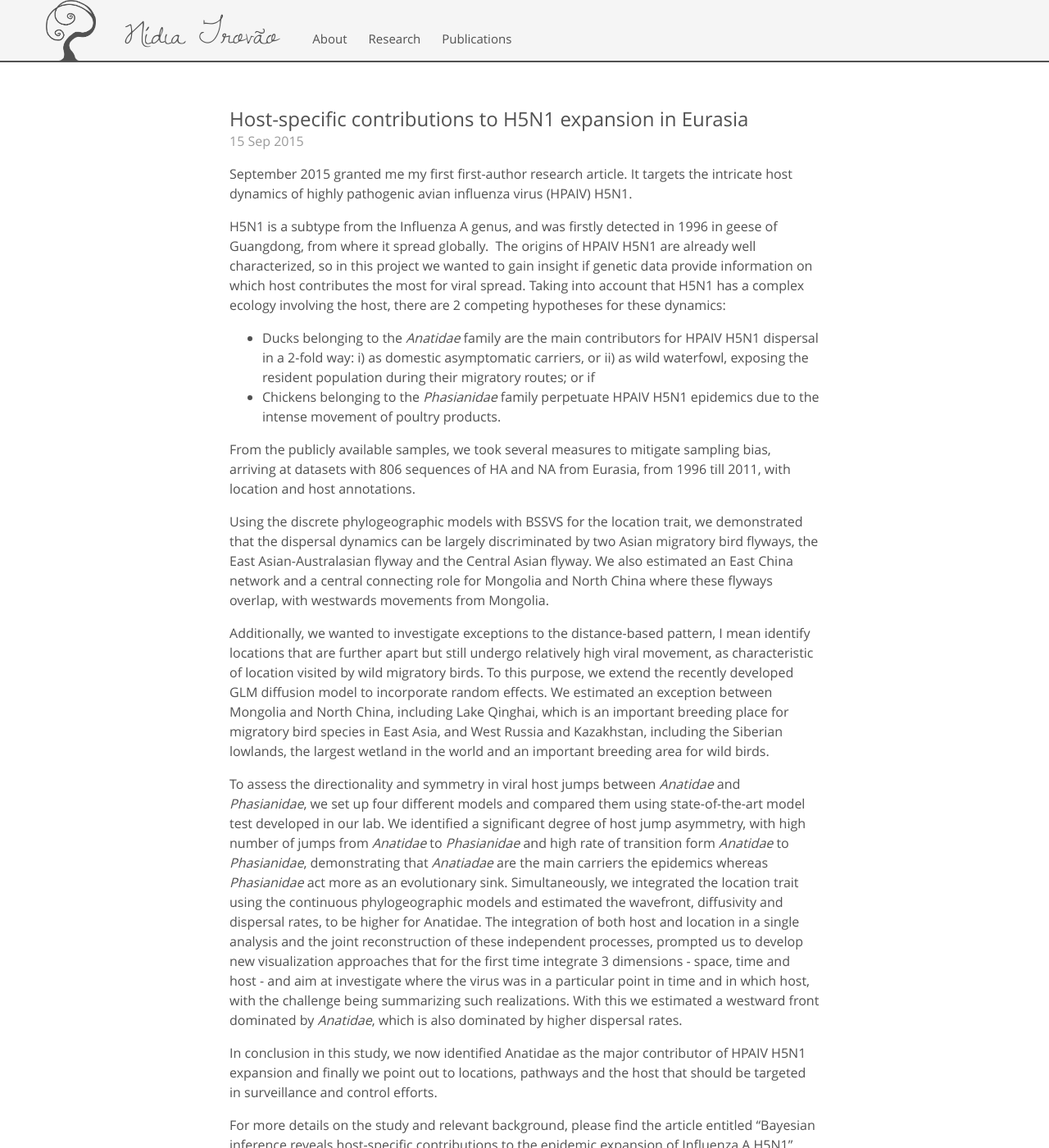
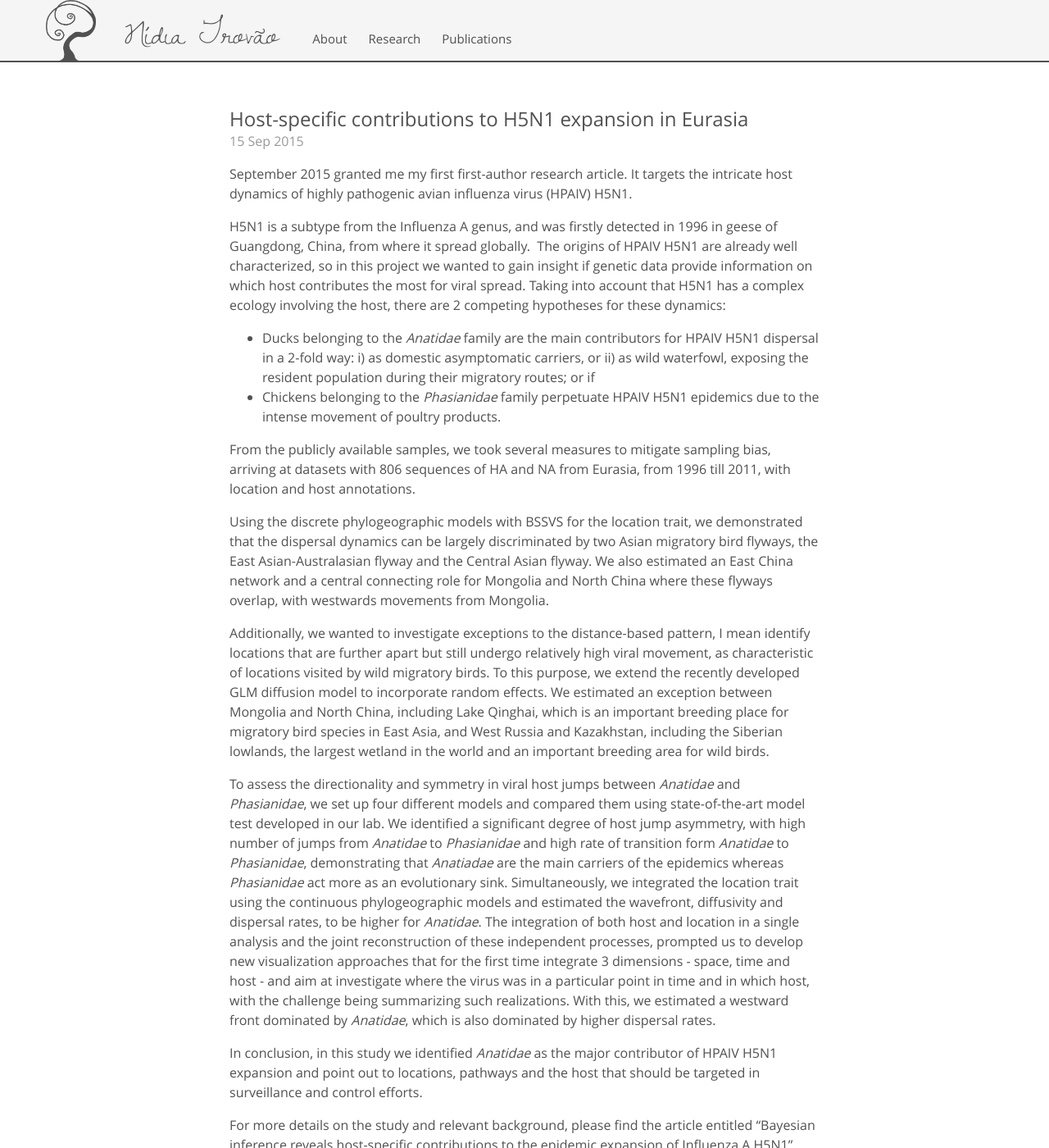
Before and after one commit to nidiatrovao/nidiatrovao.github.io, a Jekyll site: the page built from _posts/2015-09-15-host-contribution-H5N1-dynamics.md, in a window 1280 px wide and 1400 px high. Shown: the whole window at 82% size. Built offline with Jekyll 4.4.1, drawn with Linux system fonts in a browser that asks for light colours; some of the changed text lies outside the part shown.

Commit message:
11th post edit

```diff
--- a/_posts/2015-09-15-host-contribution-H5N1-dynamics.md
+++ b/_posts/2015-09-15-host-contribution-H5N1-dynamics.md
@@ -5,7 +5,7 @@
 
 September 2015 granted me my first first-author research article. It targets the intricate host dynamics of highly pathogenic avian influenza virus  (HPAIV) H5N1.
 
-H5N1 is a subtype from the Influenza A genus, and was firstly detected in 1996 in geese of Guangdong, from where it spread globally.
+H5N1 is a subtype from the Influenza A genus, and was firstly detected in 1996 in geese of Guangdong, China, from where it spread globally.
 The origins of HPAIV H5N1 are already well characterized, so in this project we wanted to gain insight if genetic data provide information on which host contributes the most for viral spread. Taking into account that H5N1 has a complex ecology involving the host, there are 2 competing hypotheses for these dynamics:  <br/>
 - Ducks belonging to the <i>Anatidae</i> family are the main contributors for HPAIV H5N1 dispersal in a 2-fold way: i) as domestic asymptomatic carriers, or ii) as wild waterfowl, exposing the resident population during their migratory routes; or if <br/>
 - Chickens belonging to the <i>Phasianidae</i> family perpetuate HPAIV H5N1 epidemics due to the intense movement of poultry products.
@@ -14,14 +14,14 @@
 
 Using the discrete phylogeographic models with BSSVS for the location trait, we demonstrated that the dispersal dynamics can be largely discriminated by two Asian migratory bird flyways, the East Asian-Australasian flyway and the Central Asian flyway. We also estimated an East China network and a central connecting role for Mongolia and North China where these flyways overlap, with westwards movements from Mongolia.
 
-Additionally, we wanted to investigate exceptions to the distance-based pattern, I mean identify locations that are further apart but still undergo relatively high viral movement, as characteristic of location visited by wild migratory birds. To this purpose, we extend the recently developed GLM diffusion model to incorporate random effects.
+Additionally, we wanted to investigate exceptions to the distance-based pattern, I mean identify locations that are further apart but still undergo relatively high viral movement, as characteristic of locations visited by wild migratory birds. To this purpose, we extend the recently developed GLM diffusion model to incorporate random effects.
 We estimated an exception between Mongolia and North China, including Lake Qinghai, which is an important breeding place for migratory bird species in East Asia, and West Russia and Kazakhstan, including the Siberian lowlands, the largest wetland in the world and an important breeding area for wild birds.
 
-To assess the directionality and symmetry in viral host jumps between <i>Anatidae</i> and <i>Phasianidae</i>, we set up four different models and compared them using state-of-the-art model test developed in our lab. We identified a significant degree of host jump asymmetry, with high number of jumps from <i>Anatidae</i> to <i>Phasianidae</i> and high rate of transition form <i>Anatidae</i> to <i>Phasianidae</i>, demonstrating that <i>Anatiadae</i> are the main carriers the epidemics whereas <i>Phasianidae</i> act more as an evolutionary sink.
-Simultaneously, we integrated the location trait using the continuous phylogeographic models and estimated the wavefront, diffusivity and dispersal rates, to be higher for Anatidae.
-The integration of both host and location in a single analysis and the joint reconstruction of these independent processes, prompted us to develop new visualization approaches that for the first time integrate 3 dimensions - space, time and host - and aim at investigate where the virus was in a particular point in time and in which host, with the challenge being summarizing such realizations. With this we estimated a westward front dominated by <i>Anatidae</i>, which is also dominated by higher dispersal rates.
+To assess the directionality and symmetry in viral host jumps between <i>Anatidae</i> and <i>Phasianidae</i>, we set up four different models and compared them using state-of-the-art model test developed in our lab. We identified a significant degree of host jump asymmetry, with high number of jumps from <i>Anatidae</i> to <i>Phasianidae</i> and high rate of transition form <i>Anatidae</i> to <i>Phasianidae</i>, demonstrating that <i>Anatiadae</i> are the main carriers of the epidemics whereas <i>Phasianidae</i> act more as an evolutionary sink.
+Simultaneously, we integrated the location trait using the continuous phylogeographic models and estimated the wavefront, diffusivity and dispersal rates, to be higher for <i>Anatidae</i>.
+The integration of both host and location in a single analysis and the joint reconstruction of these independent processes, prompted us to develop new visualization approaches that for the first time integrate 3 dimensions - space, time and host - and aim at investigate where the virus was in a particular point in time and in which host, with the challenge being summarizing such realizations. With this, we estimated a westward front dominated by <i>Anatidae</i>, which is also dominated by higher dispersal rates.
 
-In conclusion in this study, we now identified Anatidae as the major contributor of HPAIV H5N1 expansion and finally we point out to locations, pathways and the host that should be targeted in surveillance and control efforts.
+In conclusion, in this study we identified <i>Anatidae</i> as the major contributor of HPAIV H5N1 expansion and point out to locations, pathways and the host that should be targeted in surveillance and control efforts.
 
 For more details on the study and relevant background, please find the article entitled "Bayesian inference reveals host-specific contributions to the epidemic expansion of Influenza A H5N1" published [here](http://mbe.oxfordjournals.org/content/early/2015/09/03/molbev.msv185.short?rss=1).
-Please do not hesitate in contacting me for more information.
+Please do not hesitate in contacting me for further information.
```
